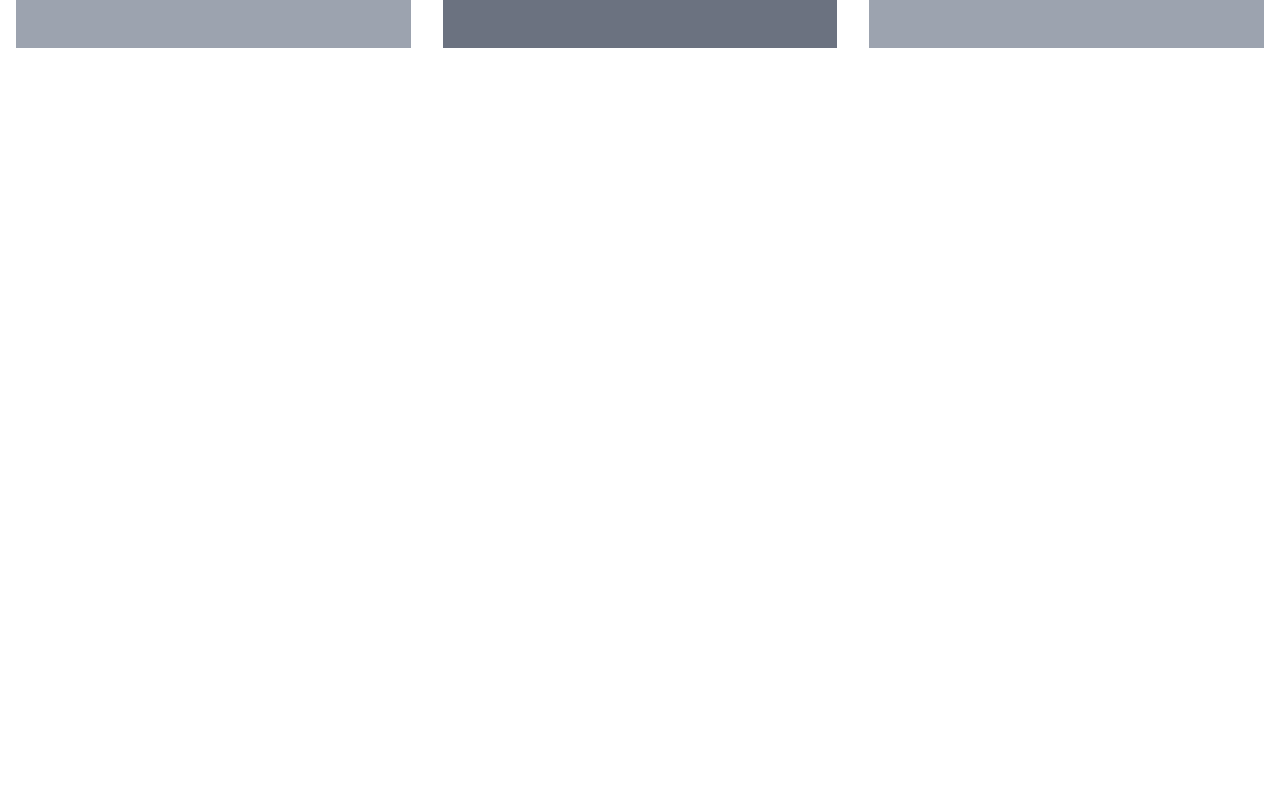
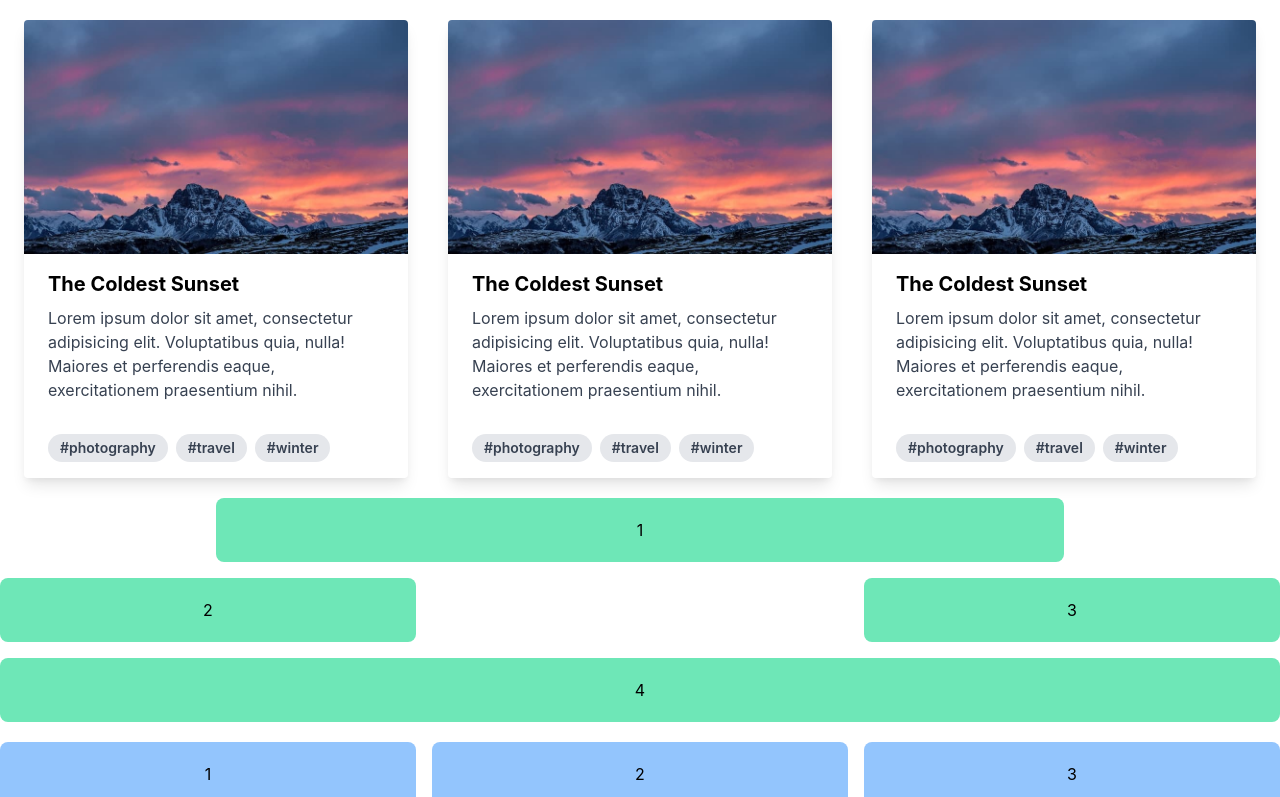
Before and after one commit to chris-bigg/test-react, a React (Create React App) app: page / in a window 1280 px wide. Shown: the top 797 px of the page. Built offline with nearby package versions, Linux system fonts and the light colour scheme; the HTML template or start-up script is replaced by a standard one.

Commit message:
grid and cards

```diff
--- a/src/Flex.js
+++ b/src/Flex.js
@@ -1,22 +1,101 @@
 import "./App.css";
+import image from "./img/card-top.jpg";
 
 function Flex() {
   return (
-    <div className="Flex">
-      <div class="px-2">
-        <div class="flex flex-wrap -mx-2">
-          <div class="w-full px-4 md:w-1/3">
-            <div class="bg-gray-400 h-12"></div>
+    <>
+      <div className="flex flex-wrap justify-center">
+        <div className="max-w-sm rounded overflow-hidden shadow-lg m-5">
+          <img className="w-full" src={image} alt="Sunset in the mountains" />
+          <div className="px-6 py-4">
+            <div className="font-bold text-xl mb-2">The Coldest Sunset</div>
+            <p className="text-gray-700 text-base">
+              Lorem ipsum dolor sit amet, consectetur adipisicing elit.
+              Voluptatibus quia, nulla! Maiores et perferendis eaque,
+              exercitationem praesentium nihil.
+            </p>
           </div>
-          <div class="w-full px-4 md:w-1/3">
-            <div class="bg-gray-500 h-12"></div>
+          <div className="px-6 pt-4 pb-2">
+            <span className="inline-block bg-gray-200 rounded-full px-3 py-1 text-sm font-semibold text-gray-700 mr-2 mb-2">
+              #photography
+            </span>
+            <span className="inline-block bg-gray-200 rounded-full px-3 py-1 text-sm font-semibold text-gray-700 mr-2 mb-2">
+              #travel
+            </span>
+            <span className="inline-block bg-gray-200 rounded-full px-3 py-1 text-sm font-semibold text-gray-700 mr-2 mb-2">
+              #winter
+            </span>
           </div>
-          <div class="w-full px-4 md:w-1/3">
-            <div class="bg-gray-400 h-12"></div>
+        </div>
+        <div className="max-w-sm rounded overflow-hidden shadow-lg m-5">
+          <img className="w-full" src={image} alt="Sunset in the mountains" />
+          <div className="px-6 py-4">
+            <div className="font-bold text-xl mb-2">The Coldest Sunset</div>
+            <p className="text-gray-700 text-base">
+              Lorem ipsum dolor sit amet, consectetur adipisicing elit.
+              Voluptatibus quia, nulla! Maiores et perferendis eaque,
+              exercitationem praesentium nihil.
+            </p>
+          </div>
+          <div className="px-6 pt-4 pb-2">
+            <span className="inline-block bg-gray-200 rounded-full px-3 py-1 text-sm font-semibold text-gray-700 mr-2 mb-2">
+              #photography
+            </span>
+            <span className="inline-block bg-gray-200 rounded-full px-3 py-1 text-sm font-semibold text-gray-700 mr-2 mb-2">
+              #travel
+            </span>
+            <span className="inline-block bg-gray-200 rounded-full px-3 py-1 text-sm font-semibold text-gray-700 mr-2 mb-2">
+              #winter
+            </span>
+          </div>
+        </div>
+        <div className="max-w-sm rounded overflow-hidden shadow-lg m-5">
+          <img className="w-full" src={image} alt="Sunset in the mountains" />
+          <div className="px-6 py-4">
+            <div className="font-bold text-xl mb-2">The Coldest Sunset</div>
+            <p className="text-gray-700 text-base">
+              Lorem ipsum dolor sit amet, consectetur adipisicing elit.
+              Voluptatibus quia, nulla! Maiores et perferendis eaque,
+              exercitationem praesentium nihil.
+            </p>
+          </div>
+          <div className="px-6 pt-4 pb-2">
+            <span className="inline-block bg-gray-200 rounded-full px-3 py-1 text-sm font-semibold text-gray-700 mr-2 mb-2">
+              #photography
+            </span>
+            <span className="inline-block bg-gray-200 rounded-full px-3 py-1 text-sm font-semibold text-gray-700 mr-2 mb-2">
+              #travel
+            </span>
+            <span className="inline-block bg-gray-200 rounded-full px-3 py-1 text-sm font-semibold text-gray-700 mr-2 mb-2">
+              #winter
+            </span>
           </div>
         </div>
       </div>
-    </div>
+      <div className="grid grid-cols-6 gap-4 text-center max-w-7xl m-auto mb-5">
+        <div className="col-start-2 col-span-4 bg-green-300 rounded-lg p-5">
+          1
+        </div>
+        <div className="col-start-1 col-end-3 bg-green-300 rounded-lg p-5">
+          2
+        </div>
+        <div className="col-end-7 col-span-2 bg-green-300 rounded-lg p-5">
+          3
+        </div>
+        <div className="col-start-1 col-end-7 bg-green-300 rounded-lg p-5">
+          4
+        </div>
+      </div>
+      <div className="grid grid-cols-3 gap-4 max-w-7xl m-auto text-center">
+        <div className="bg-blue-300 rounded-lg p-5">1</div>
+        <div className="bg-blue-300 rounded-lg p-5">2</div>
+        <div className="bg-blue-300 rounded-lg p-5">3</div>
+        <div className="bg-blue-300 rounded-lg p-5">4</div>
+        <div className="col-span-2 bg-blue-300 rounded-lg p-5">5</div>
+        <div className="col-span-2 bg-blue-300 rounded-lg p-5">6</div>
+        <div className="bg-blue-300 rounded-lg p-5">7</div>
+      </div>
+    </>
   );
 }
 
```
Also changed, not shown: src/img/card-top.jpg (added).
